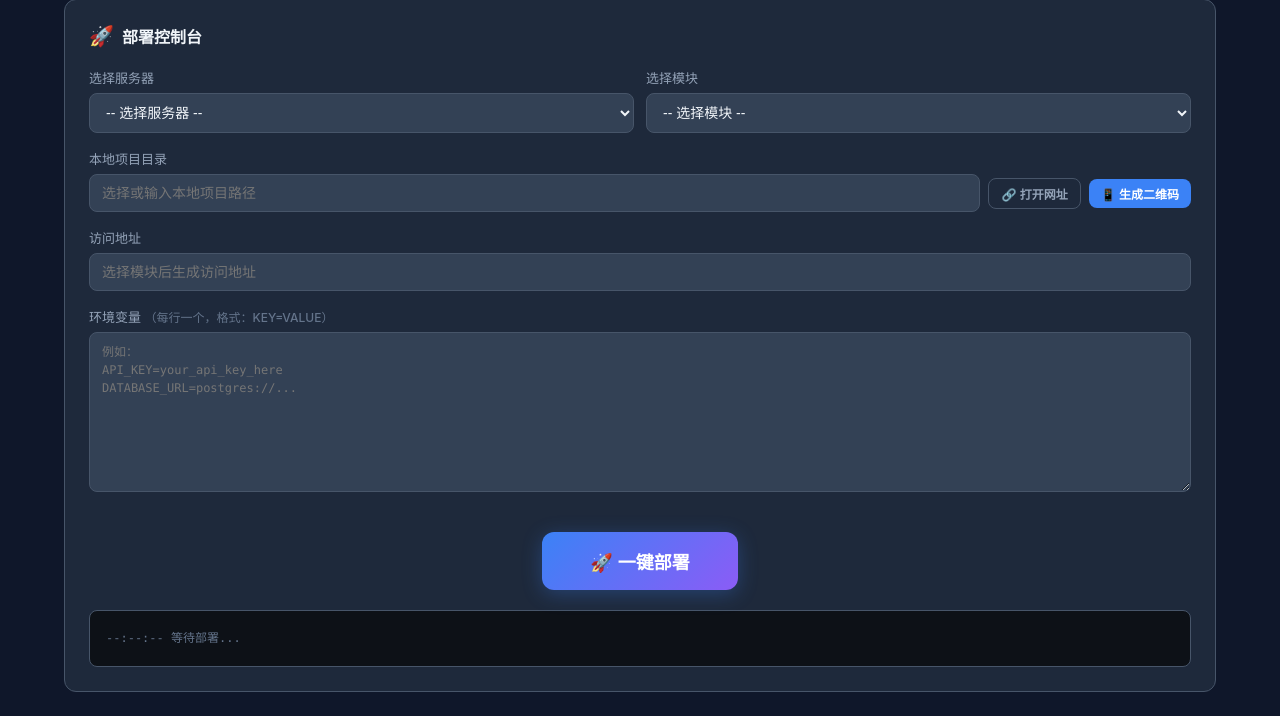
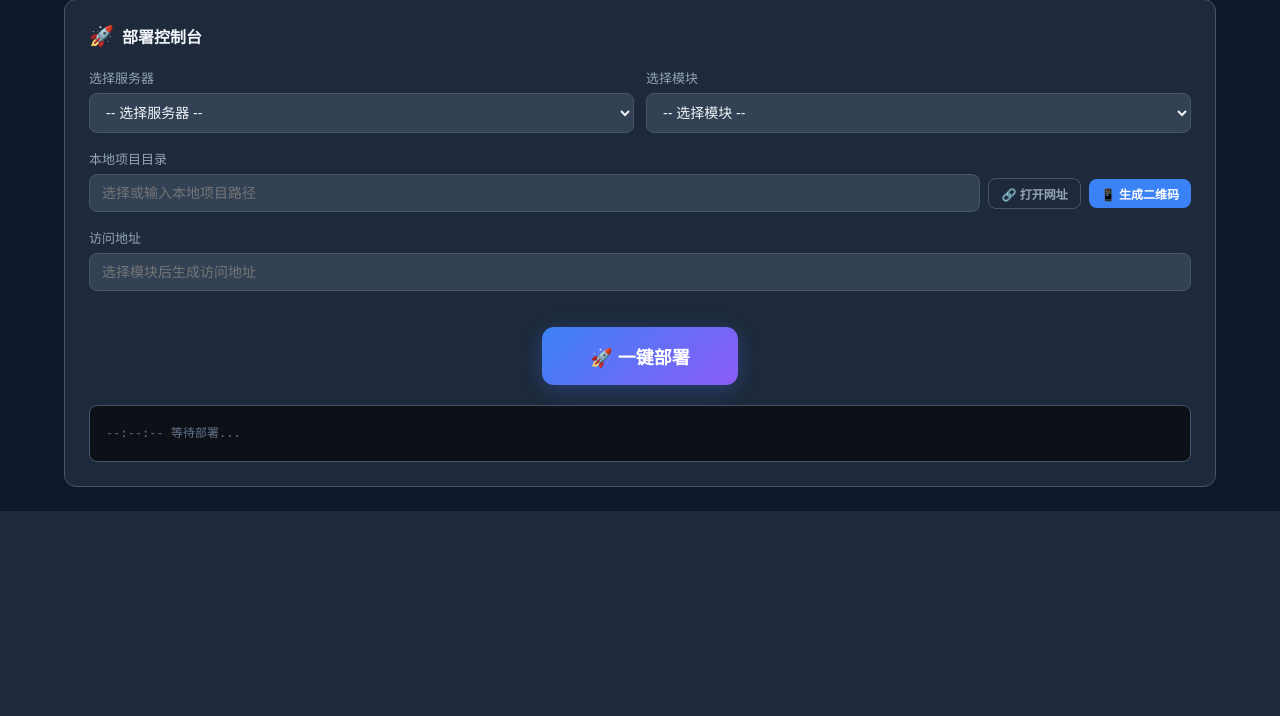
Before and after one commit to linyihan7946/one-click-deployment, a Flask app: page / in a window 1280 px wide. Shown: the part 1696-2412 px from the top of the page. After the commit the page ends 2207 px from the top, so only its background shows below. Run offline with Flask 3, Linux system fonts and the light colour scheme; data that the repository does not hold is empty.

Commit message:
feat：直接读取.env文件，不用在界面上输入

```diff
--- a/server.py
+++ b/server.py
@@ -1740,8 +1740,13 @@ def run_deploy(server_name, module_name, source_path, server_path, data):
                 f.write(dockerfile_content)
             log_message("Dockerfile 已写入")
 
-        # 写入 .env 文件（环境变量）
-        env_vars_content = data.get("env_vars", "").strip()
+        # 写入 .env 文件（环境变量）— 自动从本地项目目录读取
+        local_env_path = os.path.join(source_path, ".env")
+        env_vars_content = ""
+        if os.path.isfile(local_env_path):
+            with open(local_env_path, "r", encoding="utf-8", errors="replace") as f:
+                env_vars_content = f.read().strip()
+            log_message("已读取本地 .env 文件")
         if env_vars_content:
             sftp = ssh.client.open_sftp()
             with sftp.file(f"{remote_dir}/.env", "w") as f:
--- a/templates/index.html
+++ b/templates/index.html
@@ -743,11 +743,6 @@
                 </div>
             </div>
 
-            <div class="form-group">
-                <label>环境变量 <span style="color:var(--text-muted);font-size:12px;">（每行一个，格式：KEY=VALUE）</span></label>
-                <textarea id="envVars" rows="4" spellcheck="false" placeholder="例如：&#10;API_KEY=your_api_key_here&#10;DATABASE_URL=postgres://..."></textarea>
-            </div>
-
             <div class="deploy-btn-area">
                 <button class="deploy-big-btn" id="deployBtn" onclick="startDeploy()">
                     🚀 一键部署
@@ -1581,7 +1576,6 @@ networks:
                 project_type: currentProjectType,
                 docker_compose: document.getElementById('dockerCompose').value,
                 dockerfile: document.getElementById('dockerfile').value,
-                env_vars: document.getElementById('envVars').value,
             };
 
             document.getElementById('deployBtn').disabled = true;
```
